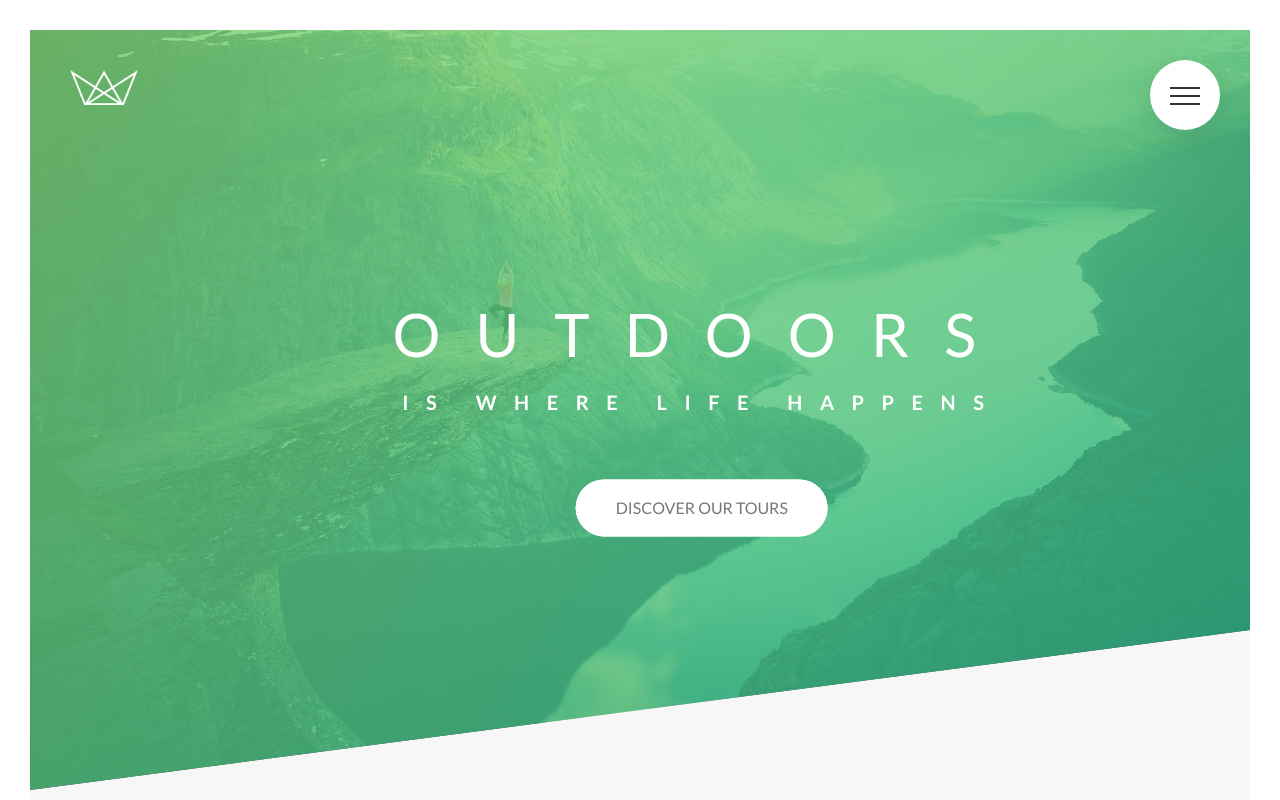
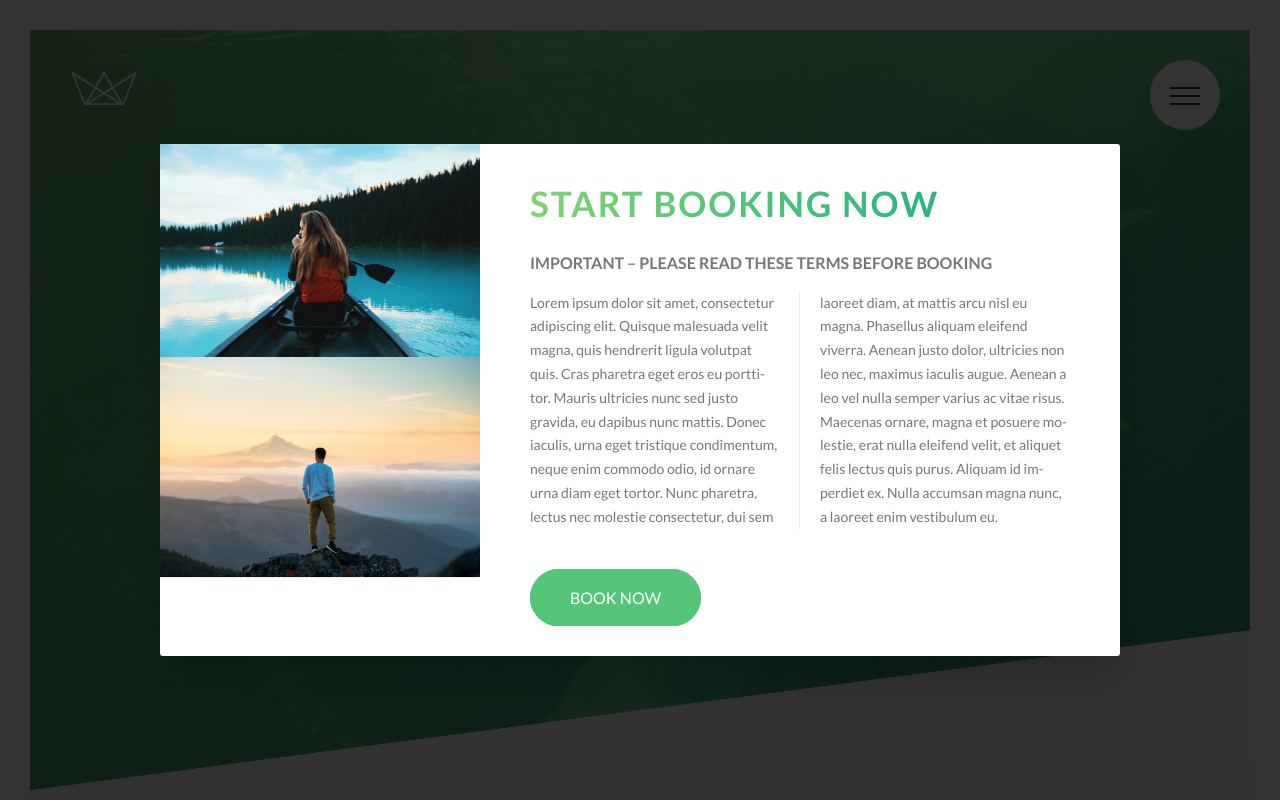
Before and after one commit to DanielWGross/Natours, a website: page index.html in a window 1280 px wide. Shown: the top 800 px of the page. Drawn offline with Linux system fonts and the light colour scheme.

Commit message:
Pop up created... still need to add functionality

```diff
--- a/index.html
+++ b/index.html
@@ -367,6 +367,23 @@
       </div>
     </footer>
 
+    <div class="popup">
+      <div class="popup__content">
+       <div class="popup__left">
+        <img src="img/nat-8.jpg" alt="Your Photo" class="popup__img">
+        <img src="img/nat-9.jpg" alt="Your Photo" class="popup__img">
+       </div>
+       <div class="popup__right">
+        <h2 class="heading-secondary u-margin-bottom-small">Start booking now</h2>
+        <h3 class="heading-tertiary u-margin-bottom-small">Important &ndash; Please read these terms before booking</h3>
+        <p class="popup__text">
+            Lorem ipsum dolor sit amet, consectetur adipiscing elit. Quisque malesuada velit magna, quis hendrerit ligula volutpat quis. Cras pharetra eget eros eu porttitor. Mauris ultricies nunc sed justo gravida, eu dapibus nunc mattis. Donec iaculis, urna eget tristique condimentum, neque enim commodo odio, id ornare urna diam eget tortor. Nunc pharetra, lectus nec molestie consectetur, dui sem laoreet diam, at mattis arcu nisl eu magna. Phasellus aliquam eleifend viverra. Aenean justo dolor, ultricies non leo nec, maximus iaculis augue. Aenean a leo vel nulla semper varius ac vitae risus. Maecenas ornare, magna et posuere molestie, erat nulla eleifend velit, et aliquet felis lectus quis purus. Aliquam id imperdiet ex. Nulla accumsan magna nunc, a laoreet enim vestibulum eu.
+        </p>
+        <a href="#" class="btn btn--green">Book Now</a>
+      </div>
+      </div>
+    </div>
+
 
 
     <!-- <section class="grid-test">
--- a/sass/abstracts/_mixins.scss
+++ b/sass/abstracts/_mixins.scss
@@ -5,3 +5,10 @@
     clear: both;
   }
 }
+
+@mixin absCenter {
+  position: absolute;
+  top: 50%;
+  left: 50%;
+  transform: translate(-50%, -50%);
+}
--- a/sass/components/_card.scss
+++ b/sass/components/_card.scss
@@ -137,10 +137,7 @@
   }
 
   &__cta {
-    position: absolute;
-    top: 50%;
-    left: 50%;
-    transform: translate(-50%, -50%);
+    @include absCenter;
     width: 90%;
   }
 
--- a/sass/components/_form.scss
+++ b/sass/components/_form.scss
@@ -73,15 +73,12 @@
     top: -.4rem;
 
     &::after {
+      @include absCenter;
       height: 1rem;
       width: 1.3rem;
       content: "";
       display: block;
       border-radius: 50%;
-      position: absolute;
-      top: 50%;
-      left: 50%;
-      transform: translate(-50%, -50%);
       background-color: $color-primary;
       opacity: 0;
       transition: opacity .2s;
--- /dev/null
+++ b/sass/components/_popup.scss
@@ -0,0 +1,55 @@
+.popup {
+  height: 100vh;
+  width: 100%;
+  position: fixed;
+  top: 0;
+  left: 0;
+  background-color: rgba($color-black, .8);
+  z-index: 10000;
+
+  &__content {
+    @include absCenter;
+    background-color: $color-white;
+    width: 75%;
+    box-shadow: 0 2rem 4rem rgba($color-black, .2);
+    border-radius: 3px;
+    display: table;
+  }
+
+  &__left {
+    width: 33.3333333333%;
+    display: table-cell;
+    // To allow rounded borders on top boxes due to images overlapping from blend mode
+    overflow: hidden;
+  }
+
+  &__right {
+    width: 66.66666666667%;
+    display: table-cell;
+    vertical-align: middle;
+    padding: 3rem 5rem;
+  }
+
+  &__img {
+    display: block;
+    width: 100%;
+  }
+
+  &__text {
+    font-size: 1.4rem;
+    margin-bottom: 4rem;
+
+    column-count: 2;
+    column-gap: 4rem;
+    column-rule: 1px solid $color-grey-light-2;
+
+    -moz-column-count: 2;
+    -moz-column-gap: 4rem;
+    -moz-column-rule: 1px solid $color-grey-light-2;
+
+    -moz-hyphens: auto;
+    -ms-hyphens: auto;
+    -webkit-hyphens: auto;
+    hyphens: auto;
+  }
+}
--- a/sass/layout/_navigation.scss
+++ b/sass/layout/_navigation.scss
@@ -43,10 +43,7 @@
   }
 
   &__list {
-    position: absolute;
-    top: 50%;
-    left: 50%;
-    transform: translate(-50%, -50%);
+    @include absCenter;
     list-style: none;
     text-align: center;
     width: 100%;
--- a/sass/main.scss
+++ b/sass/main.scss
@@ -15,6 +15,7 @@
 @import "components/story";
 @import "components/bg-video";
 @import "components/form";
+@import "components/popup";
 // Layout
 @import "layout/header";
 @import "layout/grid";
```
Also changed, not shown: css/style.css.
